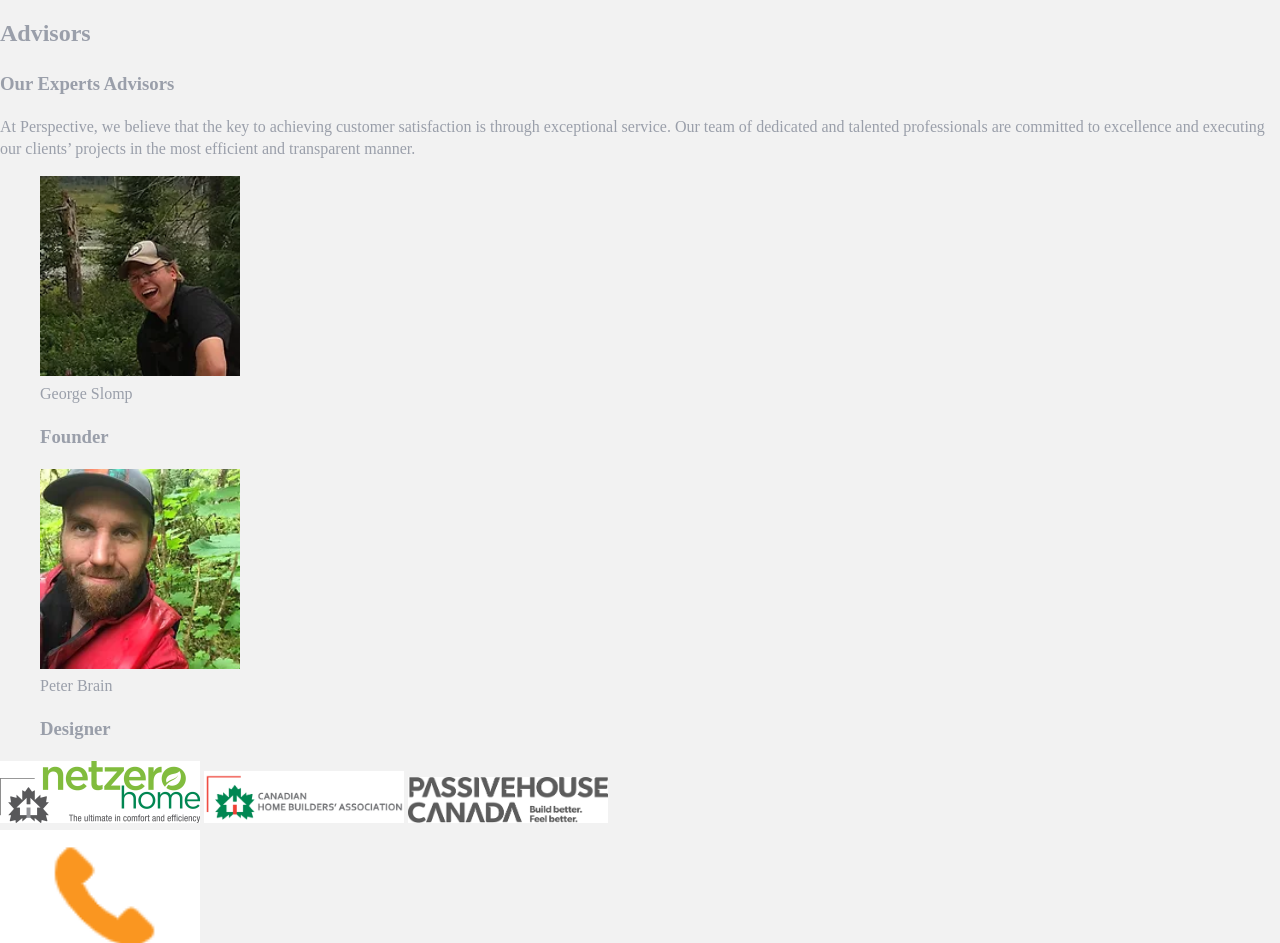
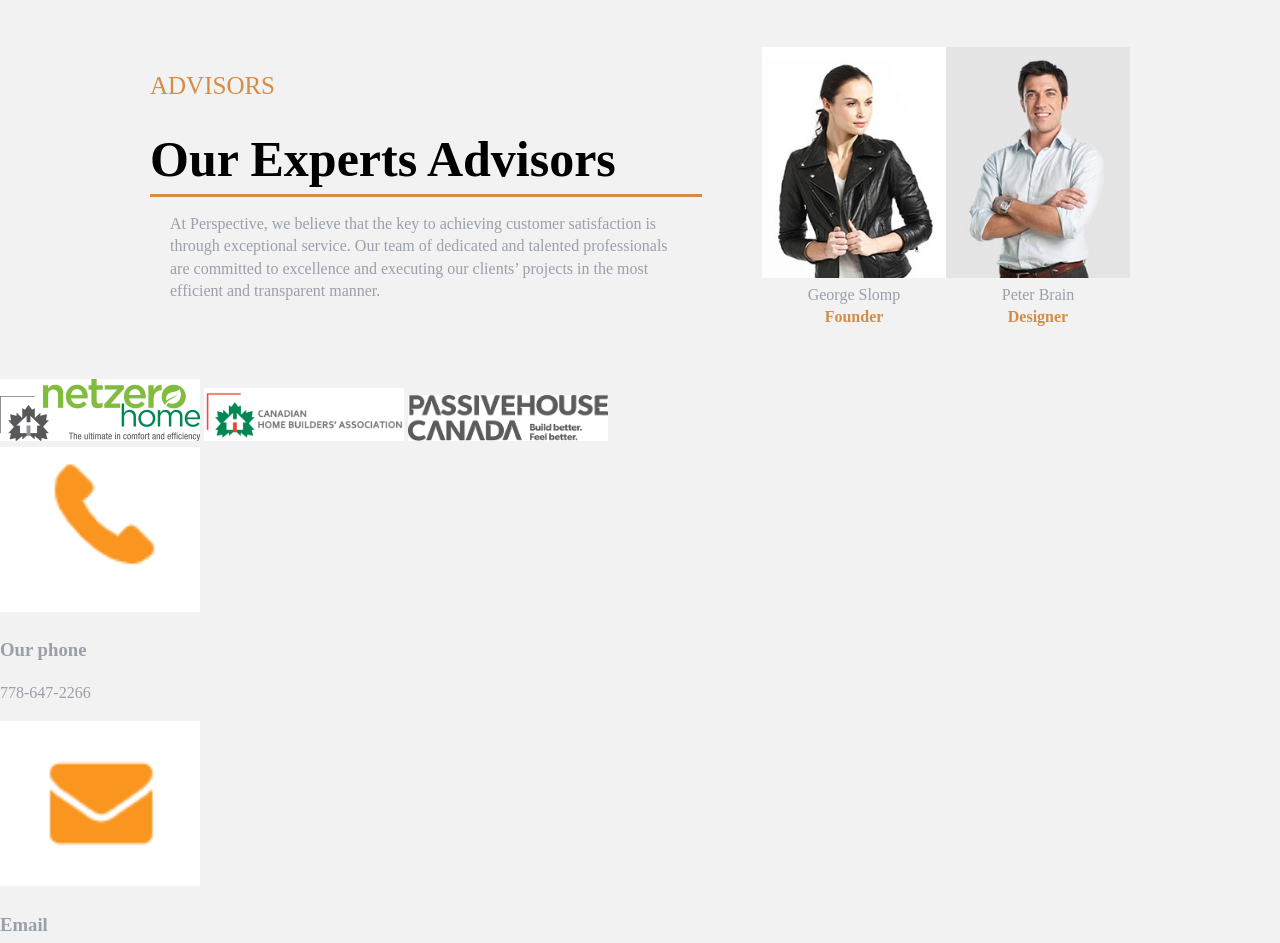
Before and after one commit to nic-dgl103-f23-cvs2/project-Ravi-takhi, a plain HTML site: page index.html in a window 1280 px wide. Shown: the part 2975-3918 px from the top of the page. Drawn offline with Linux system fonts and the light colour scheme.

Commit message:
worked on expert section for desktop mode

```diff
--- a/index.html
+++ b/index.html
@@ -165,26 +165,33 @@
         <!-- Card 1-->
 
       </section>
-      <!-- Our partner-->
-      <section>
-        <h2>Advisors</h2>
-        <h3>Our Experts Advisors</h3>
+      <!-- Our Advisor-->
+      <section class="experts">
+        <div class="experts-heading">
+          <div class="experts-heading-title">
+            <h2 class="color-theme-highlighted">Advisors</h2>
+            <h3 class="color-theme-dark">Our Experts Advisors</h3>
+          </div>
           <p>
             At Perspective, we believe that the key to achieving customer
             satisfaction is through exceptional service. Our team of dedicated and
             talented professionals are committed to excellence and executing our
             clients’ projects in the most efficient and transparent manner.
           </p>
+        </div>
+        <div class="experts-content">
           <figure>
-          <img src="images/partner1.jpg" alt="Team image" width="200" />
+            <img src="images/expert-img2.jpg" alt="Team image" width="200" />
             <figcaption>George Slomp</figcaption>
-          <h3>Founder</h3>
+            <h4 class="color-theme-highlighted">Founder</h4>
           </figure>
           <figure>
-          <img src="images/partner2.jpg" alt="Team image" width="200" />
+            <img src="images/expert-img3.jpg" alt="Team image" width="200" />
             <figcaption>Peter Brain</figcaption>
-          <h3>Designer</h3>
+            <h4 class="color-theme-highlighted">Designer</h4>
           </figure>
+        </div>
+
       </section>
       <!-- Inverstors -->
       <section>
--- a/style.css
+++ b/style.css
@@ -106,12 +106,12 @@ nav li {
   display: none;
 }
 
-.service-title h2,.portfolio h2 {
+.service-title h2,.portfolio h2,.experts h2 {
   font-size: 1.8rem;
   text-transform: uppercase;
   font-weight: 100;
 }
-.service-title h3,.portfolio h3 {
+.service-title h3,.portfolio h3,.experts h3 {
   font-size: 2.8rem;
   margin: 0;
   padding: 0;
@@ -176,6 +176,26 @@ nav li {
   text-transform: capitalize;
   text-decoration: underline;
 }
+/* ==>  experts Style <== */
+.experts
+{
+  display: flex;
+  flex-direction: column;
+  margin: 0 20px;
+}
+.experts-content
+{
+  display: flex;
+  text-align: center;
+}
+.experts-content figure,.experts-content h4
+{
+  margin: 0;
+}
+.experts-content img
+{
+  width: 100%;
+}
 
 
 
@@ -227,7 +247,7 @@ nav li {
 
   /* ==>  Service Style <== */
 
-  .service,.portfolio {
+  .service,.portfolio,.experts{
     width: calc(100% - 300px);
     margin: 0 auto;
     display: flex;
@@ -323,4 +343,41 @@ nav li {
     margin-left:0;
     margin-right: -25%;
   }
+
+  /* ==>  experts Style <== */
+  .experts
+  {
+    flex-direction: row;
+    flex-wrap: wrap;
+    padding: 0;
+    gap: 60px;
+    margin: 50px auto;
+
+  }
+  .experts-heading
+  {
+    flex: 1.5;
+  }
+  .experts-heading p
+  {
+    padding: 0 20px;
+  }
+  .experts-heading-title
+  {
+    border-bottom: solid;
+    border-color: #d58d44;
+  }
+  .experts-content
+  {
+    flex: 1;
+  }
+  .experts-heading h2
+  {
+    font-size: 2.5rem;
+  }
+  .experts-heading h3
+  {
+    font-size: 5rem;
+    font-weight: 700;
+  }
 }
```
Also changed, not shown: images/expert-img2.jpg (added), images/expert-img3.jpg (added). Lines whose indentation alone changed are shown as unchanged.
